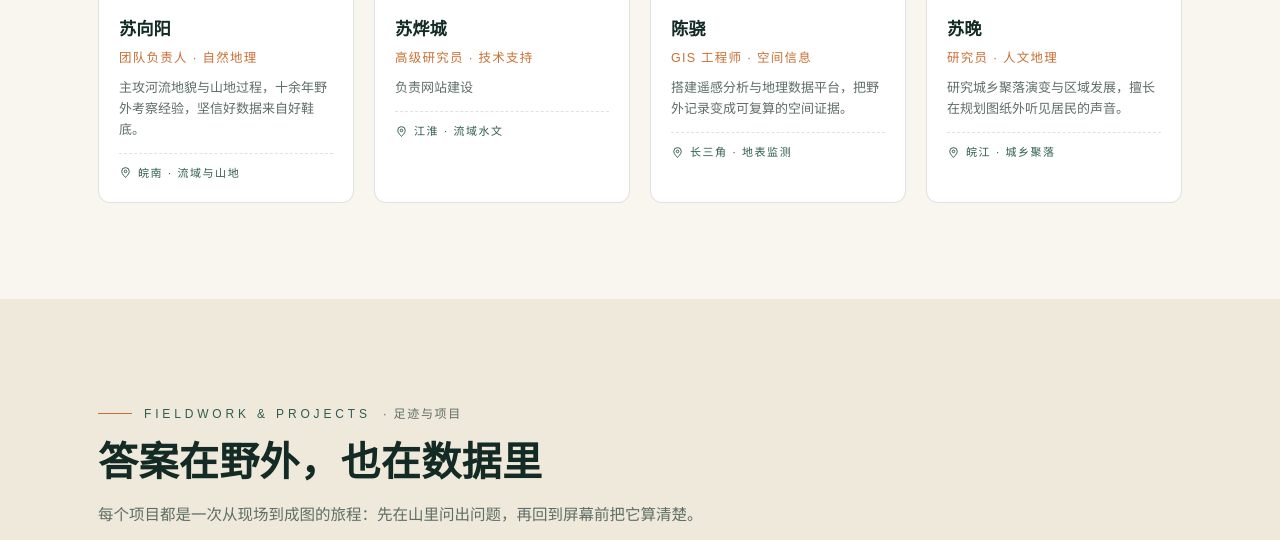
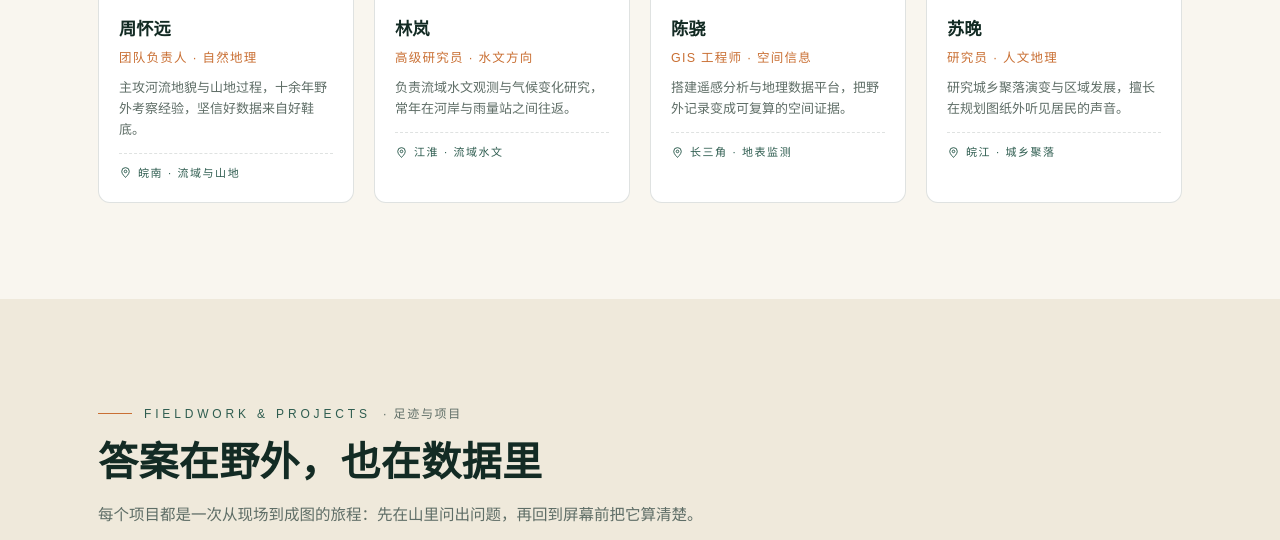
Before and after one commit to suzakusebastien/suzakusebastien.github.io, a plain HTML site: page index.html in a window 1280 px wide. Shown: the part 3194-3734 px from the top of the page. Drawn offline with Linux system fonts and the light colour scheme; a web font is replaced by a local one.

Commit message:
Update index.html

```diff
--- a/index.html
+++ b/index.html
@@ -515,9 +515,9 @@ section.alt{background:var(--sand);}
     </div>
     <div class="team-grid">
       <article class="member reveal">
-        <div class="member-photo"><img src="https://aka.doubaocdn.com/s/lT5VNtb0UL" alt="周怀远：团队负责人，自然地理学者"></div>
+        <div class="member-photo"><img src="https://aka.doubaocdn.com/s/CcdHpB8VaO" alt="周怀远：团队负责人，自然地理学者"></div>
         <div class="member-info">
-          <h3>苏向阳</h3>
+          <h3>周怀远</h3>
           <div class="member-role">团队负责人 · 自然地理</div>
           <p class="member-desc">主攻河流地貌与山地过程，十余年野外考察经验，坚信好数据来自好鞋底。</p>
           <div class="member-coord">
@@ -527,11 +527,11 @@ section.alt{background:var(--sand);}
         </div>
       </article>
       <article class="member reveal">
-        <div class="member-photo"><img src="https://aka.doubaocdn.com/s/0MCVdla2UU" alt="林岚：高级研究员，水文地理学者"></div>
+        <div class="member-photo"><img src="https://aka.doubaocdn.com/s/AKybTrSJ82" alt="林岚：高级研究员，水文地理学者"></div>
         <div class="member-info">
-          <h3>苏烨城</h3>
-          <div class="member-role">高级研究员 · 技术支持</div>
-          <p class="member-desc">负责网站建设</p>
+          <h3>林岚</h3>
+          <div class="member-role">高级研究员 · 水文方向</div>
+          <p class="member-desc">负责流域水文观测与气候变化研究，常年在河岸与雨量站之间往返。</p>
           <div class="member-coord">
             <svg viewBox="0 0 24 24" fill="none" stroke="currentColor" stroke-width="1.8"><path d="M12 21s-7-6.1-7-11a7 7 0 0 1 14 0c0 4.9-7 11-7 11z"/><circle cx="12" cy="10" r="2.4"/></svg>
             江淮 · 流域水文
```
